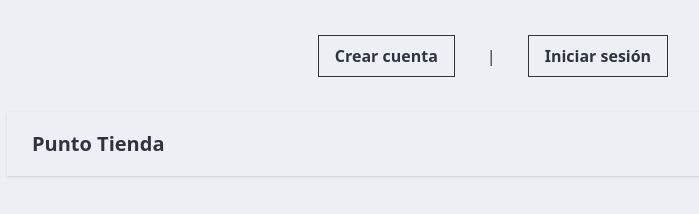
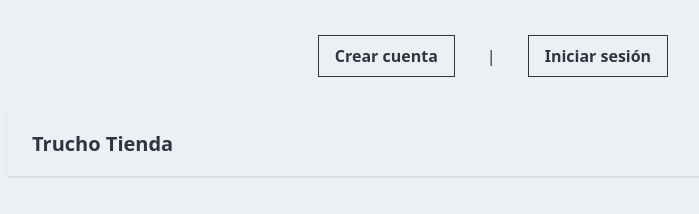
Before and after one commit to cesarpatino7/ProyectoEcommerce, a React (Vite) app in the folder frontend/: page / in a window 1280 px wide. Shown: the top 214 px of the page, without its empty margins (147-846 px from the left). Built offline with nearby package versions, Linux system fonts and the light colour scheme.

Commit message:
cambio de nombre tienda

```diff
--- a/frontend/src/components/Navbar/Navbar.jsx
+++ b/frontend/src/components/Navbar/Navbar.jsx
@@ -13,7 +13,7 @@ const Navbar = () => {
 <nav className="navbar bg-base-100 shadow-sm">
   <div className="flex-1">
     <div>
-      <Link to={"/home"} className="btn btn-ghost text-xl">Punto Tienda</Link>
+      <Link to={"/home"} className="btn btn-ghost text-xl">Trucho Tienda</Link>
     </div>
   </div>
 
```
